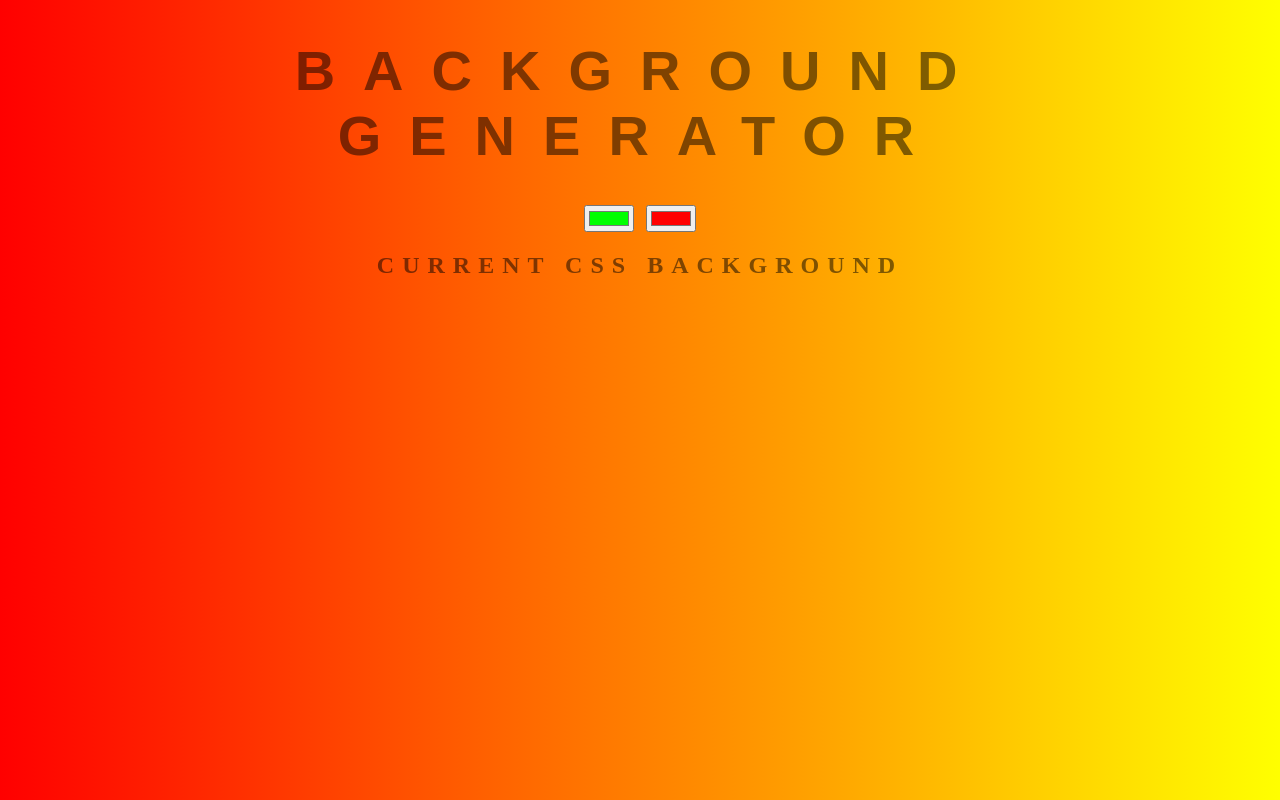
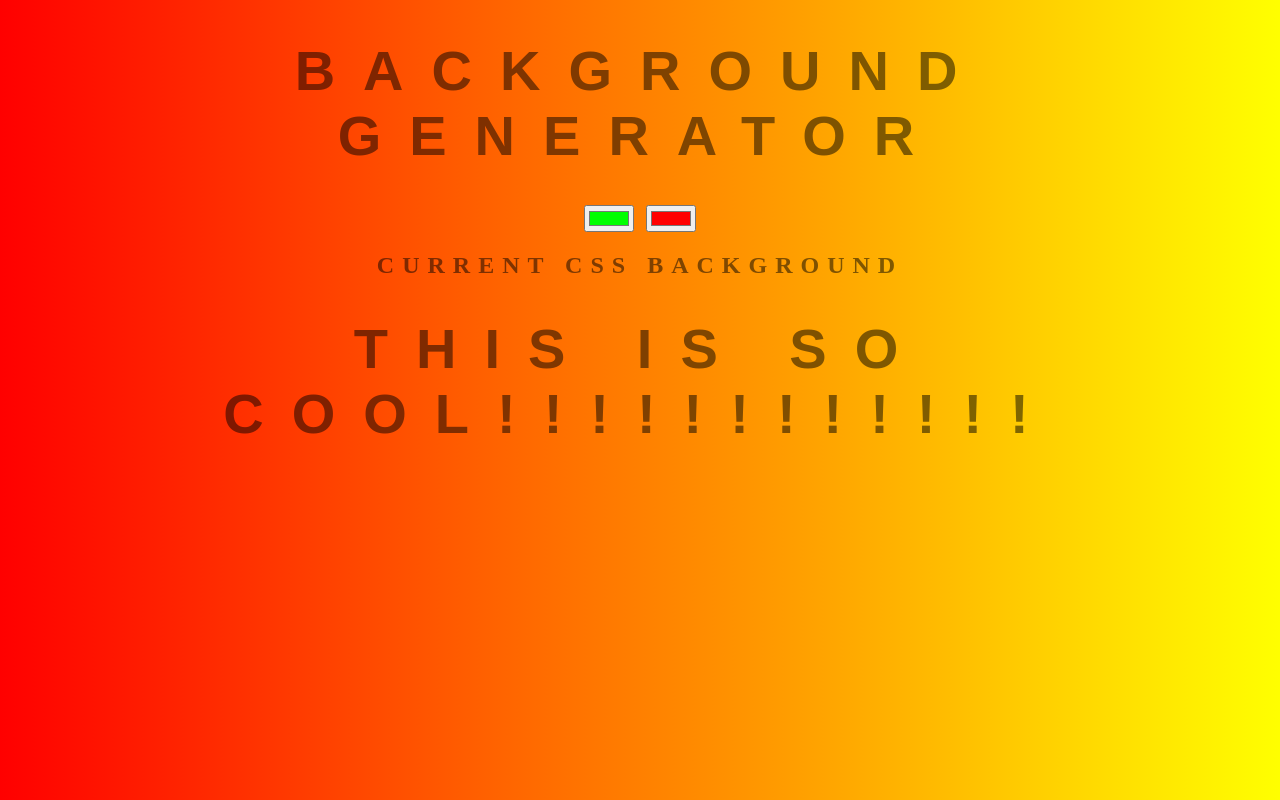
Before and after one commit to daone92277/background-generator, a website: page index.html in a window 1280 px wide. Drawn offline with Linux system fonts and the light colour scheme.

```diff
--- a/index.html
+++ b/index.html
@@ -13,5 +13,8 @@
     <h2>Current CSS Background</h2>
     <h3></h3>
     <script type="text/javascript" src="script.js"></script>
+
+    <h1>THIS IS SO COOL!!!!!!!!!!!!</h1>
+
 </body>
 </html>
--- a/package.json
+++ b/package.json
@@ -4,6 +4,7 @@
   "description": "",
   "main": "script.js",
   "dependencies": {
+    "lodash": "^4.17.20",
     "react": "^17.0.1"
   },
   "devDependencies": {},
```
Also changed, not shown: 2 other files.
